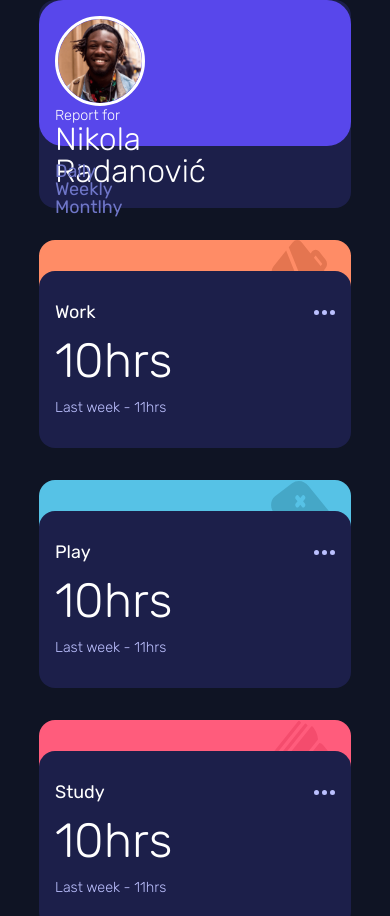
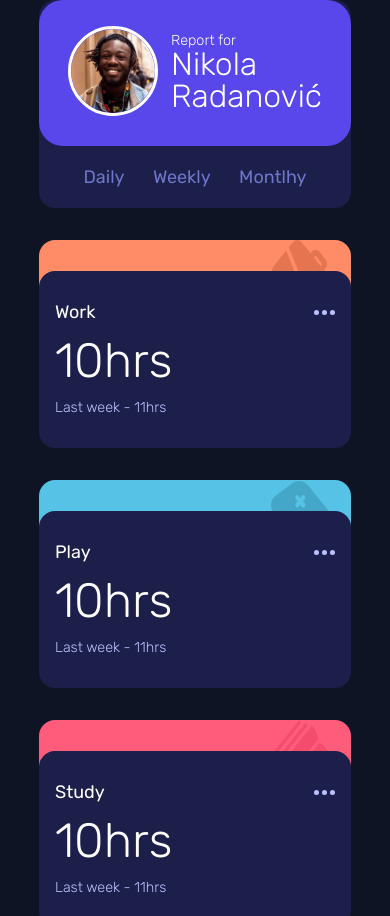
Before and after one commit to radanovicnikola93/time-tracking-dashboard, a website: page index.html in a window 390 px wide. Shown: the top 916 px of the page. Drawn offline with Linux system fonts and the light colour scheme.

Commit message:
styled card-user for mobile view

```diff
--- a/styles/scss/components/_card-user.scss
+++ b/styles/scss/components/_card-user.scss
@@ -73,3 +73,18 @@
         }
     }
 }
+
+@media (max-width: 500px) {
+    .card-user {
+        .user--info {
+            flex-direction: row;
+            align-items: center;
+        }
+
+        .user--toggle-time {
+            flex-direction: row;
+            align-items: center;
+
+        }
+    }
+}
```
Also changed, not shown: styles/css/index.css.
